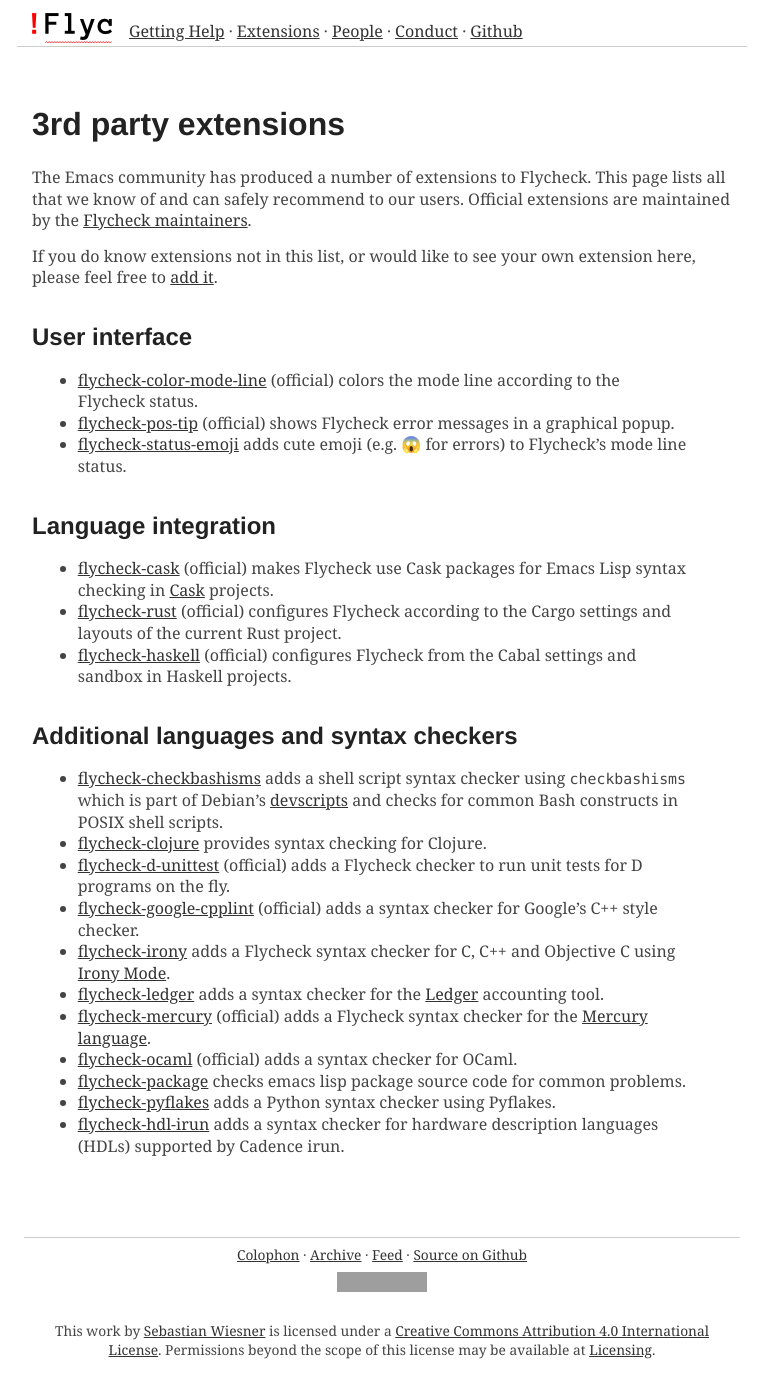
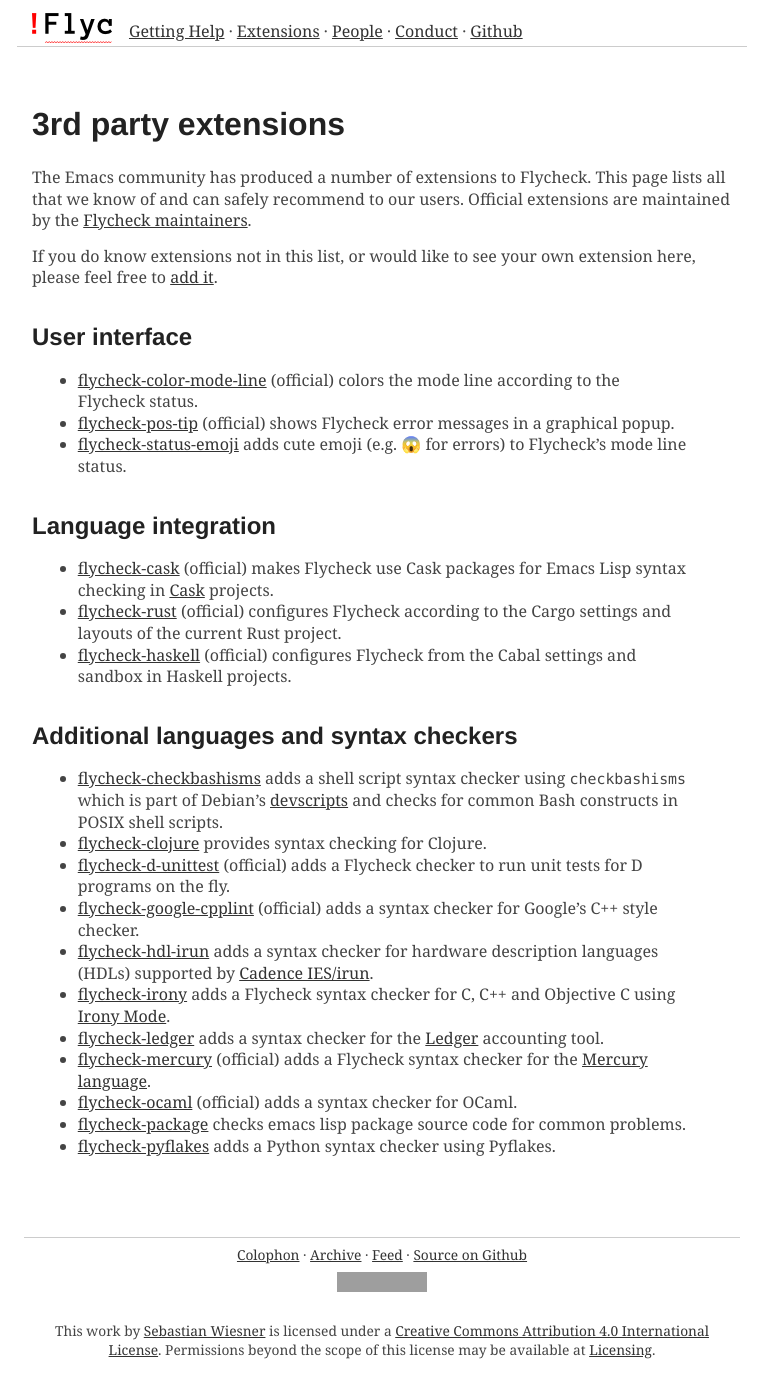
Before and after one commit to cmarqu/flycheck.github.io, a Jekyll site: the page built from extensions.md, in a window 1280 px wide. Shown: the whole page, without its empty margins (258-1019 px from the left). Built offline with Jekyll 4.4.1, drawn with Linux system fonts in a browser that asks for light colours; some web fonts are replaced; some of the changed lines change nothing that is shown; grey boxes are pictures that could not be loaded.

Commit message:
Update extensions.md
Add link to https://github.com/cmarqu/flycheck-hdl-irun which adds a syntax checker for hardware description languages (HDLs) supported by Cadence irun - fix issues reported by @lunaryorn.

```diff
--- a/extensions.md
+++ b/extensions.md
@@ -46,6 +46,9 @@
   fly.
 * [flycheck-google-cpplint](https://github.com/flycheck/flycheck-google-cpplint)
   (*official*) adds a syntax checker for Google's C++ style checker.
+* [flycheck-hdl-irun](https://github.com/cmarqu/flycheck-hdl-irun) adds a
+  syntax checker for hardware description languages (HDLs) supported by
+  [Cadence IES/irun](http://www.cadence.com/products/fv/enterprise_simulator/pages/default.aspx).
 * [flycheck-irony](https://github.com/Sarcasm/flycheck-irony) adds a Flycheck
   syntax checker for C, C++ and Objective C using
   [Irony Mode](https://github.com/Sarcasm/irony-mode).
@@ -60,6 +63,3 @@
   emacs lisp package source code for common problems.
 * [flycheck-pyflakes](https://github.com/Wilfred/flycheck-pyflakes) adds a
   Python syntax checker using Pyflakes.
-* [flycheck-hdl-irun](https://github.com/cmarqu/flycheck-hdl-irun) adds a
-  syntax checker for hardware description languages (HDLs) supported by
-  Cadence irun.
```
